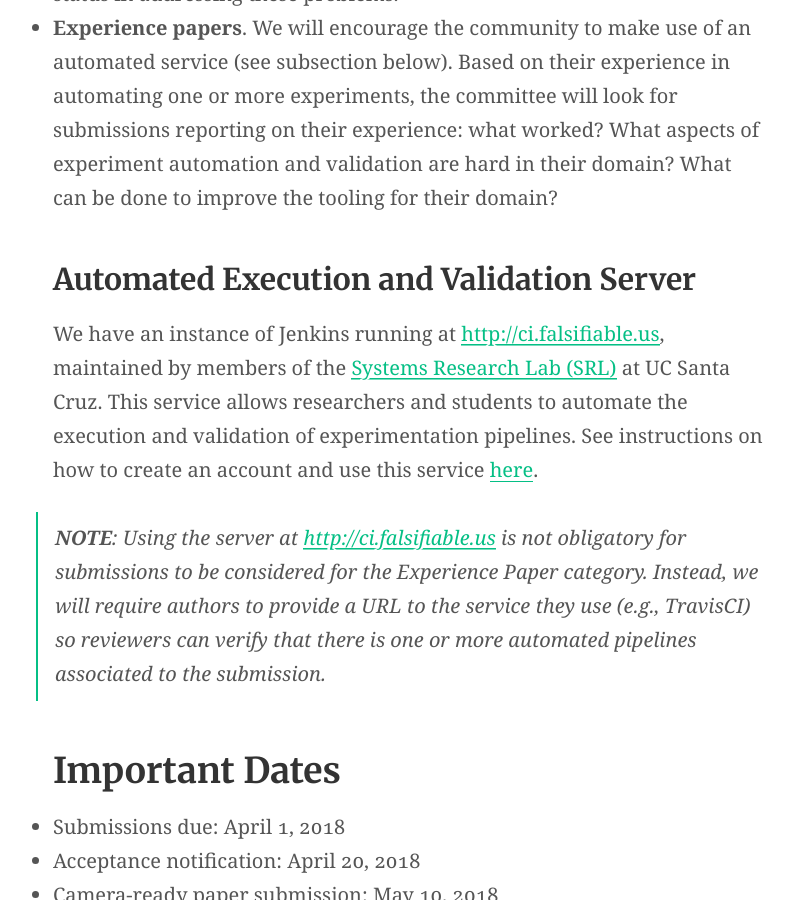
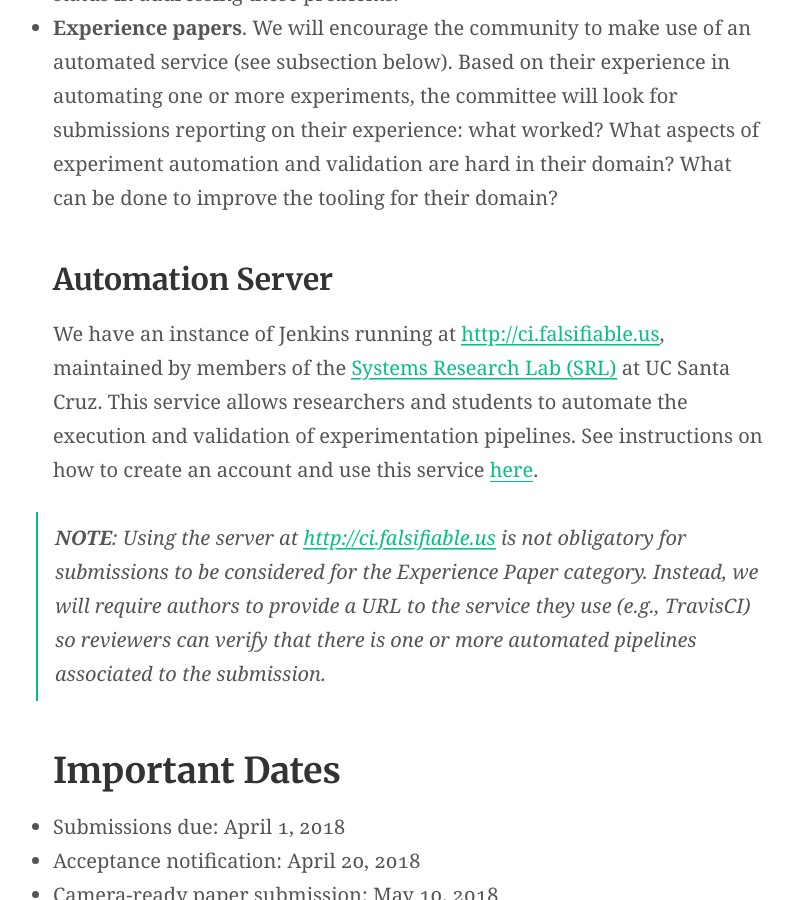
Before and after one commit to hwerbel/2018, a Jekyll site: the page built from index.md, in a window 1280 px wide and 900 px high, scrolled down 1948 px. Shown: the whole window, without its empty margins (230-1022 px from the left). Built offline with Jekyll 4.4.1, drawn with Linux system fonts in a browser that asks for light colours; our own code applies the rules of GitHub Pages for plain Markdown files.

Commit message:
Changes time zone

```diff
--- a/_config.yml
+++ b/_config.yml
@@ -52,7 +52,7 @@ sass:
   style: compressed # Style compression
 permalink: pretty  # Permalink style (/YYYY/MM/DD/page-name/)
 excerpt_separator: <!-- more --> # Marks end of excerpt in posts
-timezone: Europe/London # Timezone for blog posts and alike
+timezone: America/Los Angeles # Timezone for blog posts and alike
 
 # 5. Collections
 collections:
@@ -74,7 +74,7 @@ defaults:
 encoding: utf-8 # Make sure the encoding is right
 lang: en-GB # Set the site language
 title: "P-RECS" # Site name or title, also used in jekyll-seo-tag
-logo: "assets/logo.svg" # Site logo, also used in jekyll-seo-tag
+logo: "/assets/logo.svg" # Site logo, also used in jekyll-seo-tag
 description: "P-RECS site"
 url: "https://p-recs.github.io" # Site url, also used in jekyll-seo-tag
 baseurl: "2018/"
--- a/index.md
+++ b/index.md
@@ -65,7 +65,7 @@ There will be two categories of submissions:
     hard in their domain? What can be done to improve the tooling for
     their domain?
 
-### Automated Execution and Validation Server
+### Automation Server
 
 We have an instance of Jenkins running at <http://ci.falsifiable.us>,
 maintained by members of the [Systems Research Lab
```
